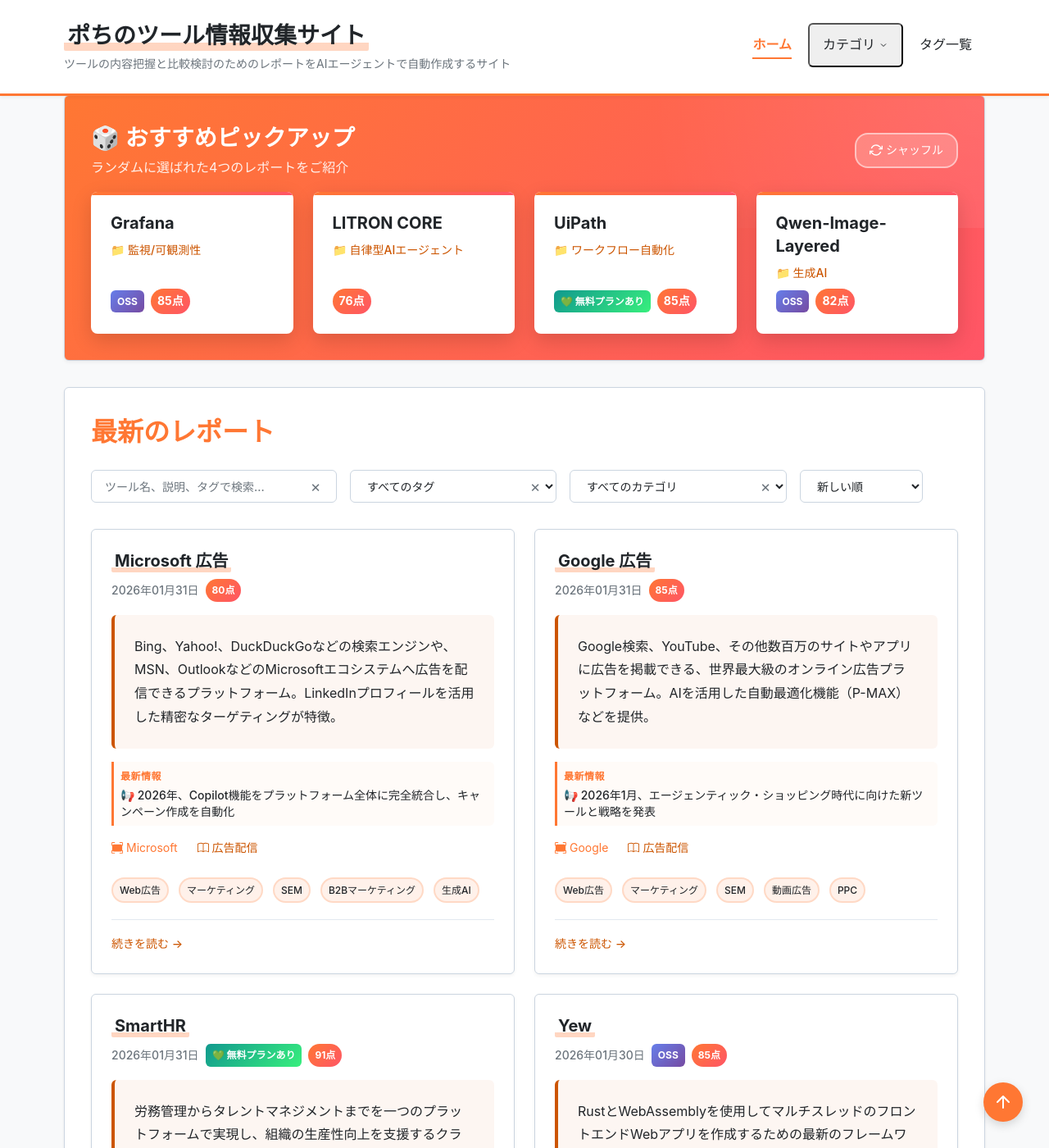
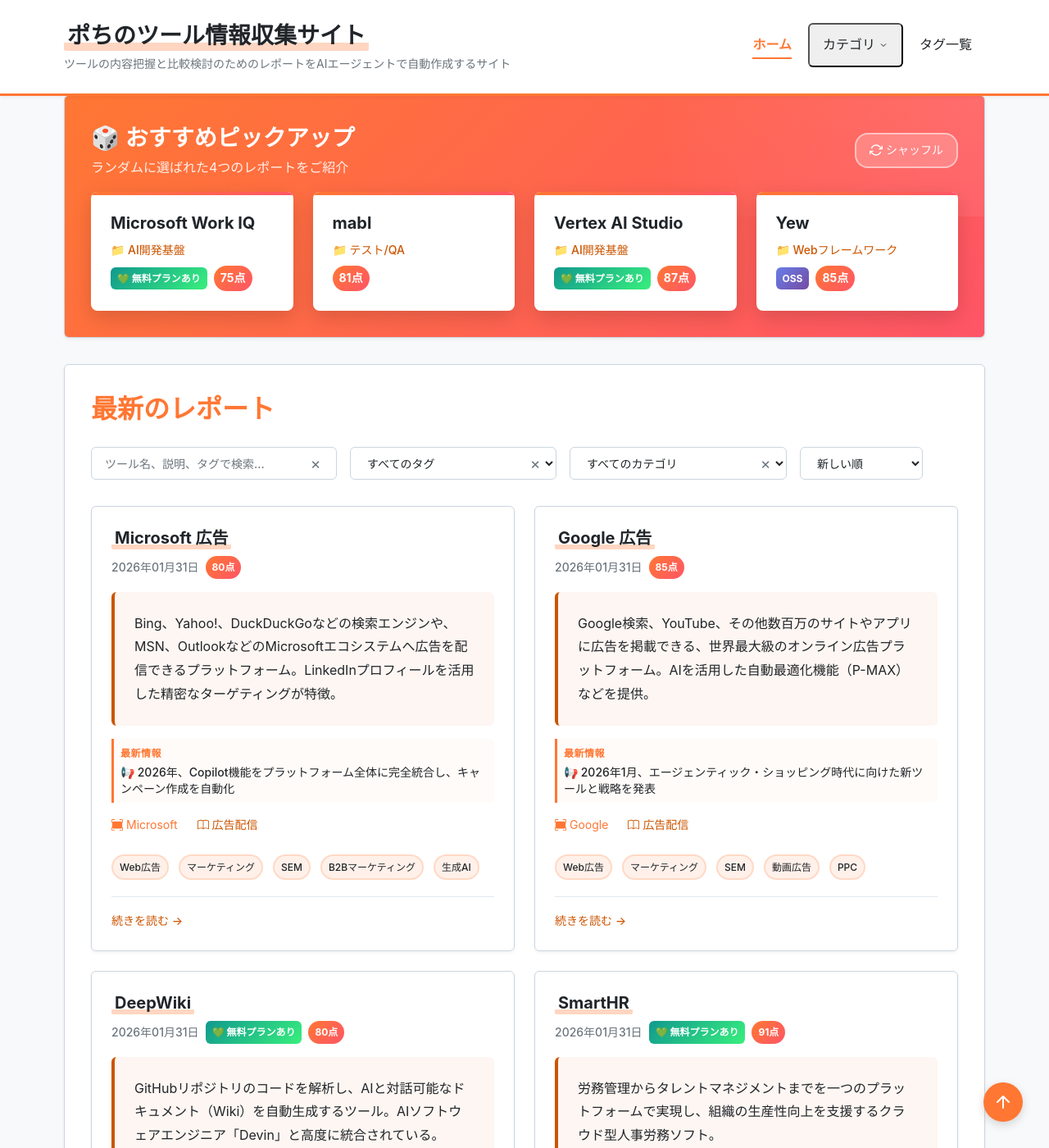
Before and after one commit to aegisfleet/tool-survey-report, a Jekyll site: the page built from index.md, in a window 1280 px wide and 1400 px high, scrolled down 417 px. Shown: the whole window at 82% size. Built offline with Jekyll 4.4.1, drawn with Linux system fonts in a browser that asks for light colours; part of the change alters nothing that is shown; some of the changed text lies outside the part shown.

Commit message:
Add DeepWiki report and update relationships (#640)
- Added `_reports/deepwiki.md`
- Updated `_reports/devin.md` to include DeepWiki as a child tool
- Updated `_reports/deepwiki-open.md` to link DeepWiki as a related tool

Co-authored-by: google-labs-jules[bot] <161369871+google-labs-jules[bot]@users.noreply.github.com>

```diff
--- a/_reports/deepwiki-open.md
+++ b/_reports/deepwiki-open.md
@@ -60,6 +60,7 @@ relationships:
   related_tools:
     - "Cline"
     - "Roo Code"
+    - "DeepWiki"
 ---
 
 # **DeepWiki-Open 調査レポート**
--- /dev/null
+++ b/_reports/deepwiki.md
@@ -0,0 +1,215 @@
+---
+# === フロントマター ===
+# 【必須項目】
+title: "DeepWiki 調査レポート"
+tool_name: "DeepWiki"
+tool_reading: "ディープウィキ"
+category: "ドキュメンテーション"
+developer: "Cognition"
+official_site: "https://deepwiki.com/"
+date: "2026-01-31"
+last_updated: "2026-01-31"
+tags:
+  - "AI"
+  - "ドキュメント生成"
+  - "開発者ツール"
+  - "GitHub"
+  - "Devin"
+description: "GitHubリポジトリのコードを解析し、AIと対話可能なドキュメント（Wiki）を自動生成するツール。AIソフトウェアエンジニア「Devin」と高度に統合されている。"
+
+# 【クイックサマリー】ホーム画面のカード表示用
+quick_summary:
+  has_free_plan: true
+  is_oss: false
+  starting_price: "無料"
+  target_users:
+    - "開発者"
+    - "エンジニアリングマネージャー"
+    - "OSSコントリビューター"
+  latest_highlight: "2025年10月にコードを視覚的に探索できる「Codemaps」機能を追加"
+  update_frequency: "中"
+
+# 【ツール評価】100点満点、基準点70点からの加減算方式
+evaluation:
+  score: 80
+  base_score: 70
+  plus_points:
+    - point: 5
+      reason: "コードの各行へのディープリンクを含む詳細なドキュメントを自動生成できる"
+    - point: 3
+      reason: "生成されたドキュメントに対してチャット形式で質問が可能"
+    - point: 5
+      reason: "AIエンジニアDevinとの連携により、シームレスなコード理解と開発が可能"
+  minus_points:
+    - point: -3
+      reason: "詳細な料金プランや企業向けの管理機能に関する情報が少ない"
+  summary: "リポジトリの理解を劇的に効率化するツールであり、特にDevinユーザーにとって強力な資産となる。"
+
+# 【任意項目】該当するもののみ記載
+links:
+  deepwiki: "https://deepwiki.com/"
+relationships:
+  parent: "Devin"
+  related_tools:
+    - "DeepWiki-Open"
+    - "Greptile"
+    - "Sourcegraph"
+---
+
+# **DeepWiki 調査レポート**
+
+## **1. 基本情報**
+
+* **ツール名**: DeepWiki
+* **ツールの読み方**: ディープウィキ
+* **開発元**: Cognition
+* **公式サイト**: [https://deepwiki.com/](https://deepwiki.com/)
+* **関連リンク**:
+  * Devin: [https://devin.ai/](https://devin.ai/)
+* **カテゴリ**: ドキュメンテーション / AIアシスタント
+* **概要**: DeepWikiは、GitHubリポジトリのソースコードを解析し、アーキテクチャ、サブシステム、ビルドプロセスなどを網羅した詳細なドキュメント（Wiki）を自動生成するツールです。「Deep Research for GitHub」を掲げ、生成されたドキュメントはAIと対話可能で、ユーザーはチャットを通じてコードベースの理解を深めることができます。
+
+## **2. 目的と主な利用シーン**
+
+* **解決する課題**: 大規模なコードベースやドキュメントが不足しているリポジトリの理解にかかる時間を短縮する。
+* **想定利用者**: 新しいプロジェクトに参加した開発者、OSSのソースコードを調査したいエンジニア、Devinユーザー。
+* **利用シーン**:
+  * オープンソースライブラリの内部構造やアーキテクチャの学習
+  * 新規プロジェクトのオンボーディング時のコード理解
+  * 複雑なシステムの仕様調査や影響範囲の特定
+
+## **3. 主要機能**
+
+* **自動Wiki生成**: リポジトリの構造、主要コンポーネント、依存関係、ビルドシステムなどを分析し、階層化されたWikiページを生成します。
+* **対話型ドキュメント**: 生成されたWikiの内容について、チャットインターフェースを通じて自然言語で質問することができます。
+* **ソースコードへのディープリンク**: ドキュメント内の記述は、GitHub上の実際のソースコードの該当箇所にリンクされており、実装の詳細を即座に確認できます。
+* **Devin統合**: AIソフトウェアエンジニア「Devin」と連携し、Devinにコードをインデックスさせたり、調査結果を開発タスクに直接活用したりできます。
+* **Codemaps**: コードベースの構造を視覚的に探索できるマップ機能を提供します（2025年10月追加）。
+
+## **4. 開始手順・セットアップ**
+
+* **前提条件**:
+  * Webブラウザ
+  * Devinアカウント（「Index your code with Devin」機能を利用する場合）
+* **インストール/導入**:
+  Webベースのツールであるため、インストールは不要です。公式サイトにアクセスするだけで利用できます。
+* **初期設定**:
+  * 特になし（公開されているリポジトリのWikiを閲覧する場合）。
+  * 自身のリポジトリをインデックスする場合は、Devinへのログインと連携が必要です。
+* **クイックスタート**:
+  1. [https://deepwiki.com/](https://deepwiki.com/) にアクセスする。
+  2. 検索バーにリポジトリ名（例: `microsoft/vscode`）を入力するか、人気のリポジトリリストから選択する。
+  3. 生成されたWikiを閲覧し、必要に応じてチャットで質問する。
+
+## **5. 特徴・強み (Pros)**
+
+* **圧倒的な詳細度**: 単なる概要だけでなく、プロセスのアーキテクチャや依存注入の仕組みなど、コードレベルの深い洞察に基づいたドキュメントを提供します。
+* **情報の信頼性**: すべての記述がソースコードへのリンクで裏付けられており、ハルシネーション（AIによる嘘）のリスクを軽減し、事実確認が容易です。
+* **常に最新**: "Up-to-date documentation"を謳っており、コードの変更に合わせてドキュメントも更新されることを目指しています（各ページに最終インデックス日が表示されます）。
+
+## **6. 弱み・注意点 (Cons)**
+
+* **DeepWiki-Openとの混同**: 同名のオープンソースツール「DeepWiki-Open」が存在しますが、本ツール（DeepWiki）はCognitionが提供する別製品です。
+* **プライベートリポジトリの扱い**: 公開リポジトリは自由に閲覧できますが、プライベートリポジトリの解析にはDevinのアカウントや権限設定が必要になると思われます。
+* **日本語対応**: 生成されるドキュメントやUIは基本的に英語です（ブラウザの翻訳機能等で対応可能）。
+
+## **7. 料金プラン**
+
+DeepWiki単体としての料金プランは公開されていません。
+
+| プラン名 | 料金 | 主な特徴 |
+|---------|------|---------|
+| **Public Browsing** | 無料 | DeepWiki上で公開されているリポジトリのWiki閲覧は無料で行えます。 |
+| **Devin Users** | Devinの料金に含まれる | 任意のリポジトリのインデックスや高度な連携機能は、Devinのサブスクリプション（Core/Team/Enterprise）の一部として提供される可能性があります。 |
+
+* **課金体系**: 不明（Devinに準拠すると推測）。
+* **無料トライアル**: 公開情報の閲覧は無料。
+
+## **8. 導入実績・事例**
+
+* **導入企業**: 明示的な導入企業のリストはありませんが、Microsoft (VS Code), Hugging Face (Transformers) などの主要OSSリポジトリがインデックスされています。
+* **導入事例**: VS Code, Playwright, Linux Kernel など、世界中の数百万行規模のコードベースがDeepWikiでドキュメント化されており、その能力を実証しています。
+* **対象業界**: ソフトウェア開発全般。
+
+## **9. サポート体制**
+
+* **ドキュメント**: DeepWiki自体の利用マニュアルは公式サイト上には見当たりませんが、UIは直感的です。Devinのドキュメントに関連情報が含まれる場合があります。
+* **コミュニティ**: DevinのコミュニティやX（Twitter）での言及が見られます。
+* **公式サポート**: Devinのサポート窓口（support@devin.ai 等）が対応すると考えられます。
+
+## **10. エコシステムと連携**
+
+### **10.1 API・外部サービス連携**
+
+* **API**: 公開APIの情報はありません。
+* **外部サービス連携**: GitHub（リポジトリソース）、Devin（AIエージェント）。
+
+### **10.2 技術スタックとの相性**
+
+Webベースで閲覧するため、特定の技術スタックに依存しません。解析対象としては、Python, JavaScript/TypeScript, Go, Rust, Java, C++ など、主要なプログラミング言語のリポジトリに対応しています。
+
+## **11. セキュリティとコンプライアンス**
+
+* **認証**: 公開Wikiの閲覧には認証不要。
+* **データ管理**: 詳細はDevinのプライバシーポリシーに準拠すると考えられます。
+* **準拠規格**: 不明。
+
+## **12. 操作性 (UI/UX) と学習コスト**
+
+* **UI/UX**: シンプルで洗練されたインターフェース。左側のサイドバーに目次が表示され、中央にコンテンツ、右側にチャットなどの補助機能が配置される一般的なドキュメントサイトの構成です。
+* **学習コスト**: 非常に低い。普段Wikiやドキュメントを読んでいる開発者であれば、迷うことなく利用できます。
+
+## **13. ベストプラクティス**
+
+* **効果的な活用法 (Modern Practices)**:
+  * **コードリーディングの補助**: ソースコードを読む際、並行してDeepWikiを開き、全体像や関連コンポーネントを確認しながら読み進める。
+  * **「Devin Review」との併用**: PRレビュー機能と合わせて利用することで、変更内容の背景にあるアーキテクチャを理解する。
+* **陥りやすい罠 (Antipatterns)**:
+  * **公式ドキュメントの完全な代替とみなす**: DeepWikiはコードから生成された「現状」の記述であり、開発者の意図や将来のロードマップなどは公式ドキュメントを参照すべきです。
+
+## **14. ユーザーの声（レビュー分析）**
+
+* **調査対象**: X (Twitter), 技術系ブログ
+* **総合評価**: リリース直後から、その詳細さと「コードへのリンクがある」点が高く評価されています。
+* **ポジティブな評価**:
+  * 「VS Codeのような巨大なコードベースが一瞬で理解できるレベルに整理されている。」
+  * 「ハルシネーションが少なく、常にソースコードに戻れる安心感がある。」
+* **ネガティブな評価 / 改善要望**:
+  * 「自分のプライベートリポジトリで使う方法がわかりにくい（Devinが必要？）。」
+  * 「DeepWiki-Openと名前が紛らわしい。」
+
+## **15. 直近半年のアップデート情報**
+
+* **2025-10-24**: DeepWikiにコードを視覚的に探索できる「Codemaps」機能が追加（Devinのアップデート情報より）。
+* **2025-01**: 「Devin Review」機能の紹介と連携強化。
+
+(出典: [Devin Release Notes](https://docs.devin.ai/release-notes/overview))
+
+## **16. 類似ツールとの比較**
+
+### **16.1 機能比較表 (星取表)**
+
+| 機能カテゴリ | 機能項目 | 本ツール (DeepWiki) | DeepWiki-Open | Greptile | Sourcegraph (Cody) |
+|:---:|:---|:---:|:---:|:---:|:---:|
+| **基本機能** | ドキュメント生成 | ◎<br><small>詳細なWiki自動生成</small> | ◯<br><small>Wiki生成可能</small> | △<br><small>Q&A中心</small> | △<br><small>検索と解説中心</small> |
+| **対話機能** | AIチャット | ◯ | ◯ | ◎ | ◎ |
+| **提供形態** | SaaS/OSS | SaaS | OSS (Self-host) | SaaS | SaaS / Self-host |
+| **連携** | エージェント連携 | ◎<br><small>Devin</small> | △ | ◯ | ◯ |
+
+### **16.2 詳細比較**
+
+| ツール名 | 特徴 | 強み | 弱み | 選択肢となるケース |
+|---------|------|------|------|------------------|
+| **DeepWiki** | Devin統合型のGitHubドキュメント生成ツール | 生成されるWikiの品質が高く、ソースコードへのリンクが充実。Devinとの連携が強力。 | プライベート利用にはDevinが必要な可能性が高い。 | 既にDevinを利用している、または公開OSSの詳細な構造を知りたい場合。 |
+| **DeepWiki-Open** | オープンソースのドキュメント生成ツール | セルフホスト可能で、データプライバシーを確保しやすい。コストが低い。 | セットアップに手間がかかる。Devinほどの高度な推論能力はない可能性がある。 | コストを抑えたい、またはデータを外部に出したくない場合。 |
+| **Greptile** | コードベース理解のためのAI API/プラットフォーム | APIとして提供されており、独自のツールに組み込みやすい。正確な回答に定評がある。 | Wikiのような「読むドキュメント」を生成するよりは、質問に答えることが主。 | カスタムツールにコード理解能力を組み込みたい場合。 |
+
+## **17. 総評**
+
+* **総合的な評価**:
+  DeepWikiは、複雑なコードベースを理解するための「地図」を自動生成する画期的なツールです。Devinという強力なAIエンジニアの「脳」の一部を可視化したような製品であり、その詳細さと正確さは既存のドキュメント生成ツールの一歩先を行っています。
+* **推奨されるチームやプロジェクト**:
+  * 大規模なOSSプロジェクトを利用・解析するチーム。
+  * Devinを導入しており、その能力を最大限に引き出したい組織。
+* **選択時のポイント**:
+  OSS版（DeepWiki-Open）と名前が似ていますが、全く別の製品です。手軽に高品質なドキュメントを閲覧したいなら本ツール（DeepWiki）、セルフホストでカスタマイズしたいならDeepWiki-Openを選ぶと良いでしょう。
--- a/_reports/devin.md
+++ b/_reports/devin.md
@@ -54,6 +54,8 @@ evaluation:
 links:
   documentation: "https://docs.devin.ai/"
 relationships:
+  children:
+    - "DeepWiki"
   related_tools:
     - "AWS Frontier Agents"
     - "Claude Code"
```
